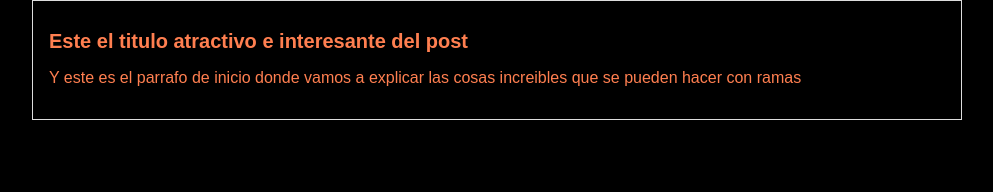
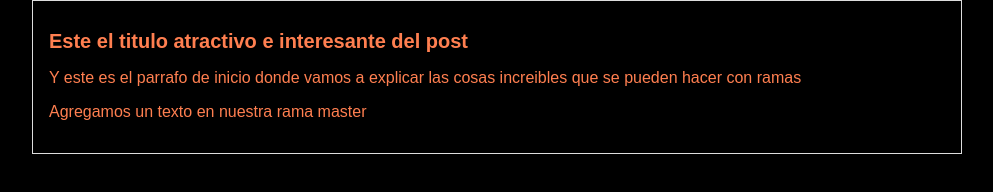
Before and after one commit to editox/gitYgithub, a plain HTML site: page index.html in a window 1280 px wide. Shown: the whole page, without its empty margins (143-1136 px from the left). Drawn offline with Linux system fonts and the light colour scheme.

Commit message:
Agregamso  un parrafo a nuestr blog

```diff
--- a/index.html
+++ b/index.html
@@ -12,6 +12,7 @@
         <div id="post">
             <h1>Este el titulo atractivo e interesante del post</h1>
             <p>Y este es el parrafo de inicio donde vamos a explicar las cosas increibles que se pueden hacer con ramas</p>
+            <p>Agregamos un texto en nuestra rama master</p>
         </div>
     </div>
 </body>
```
